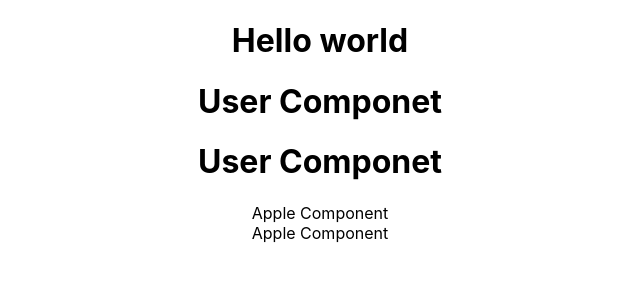
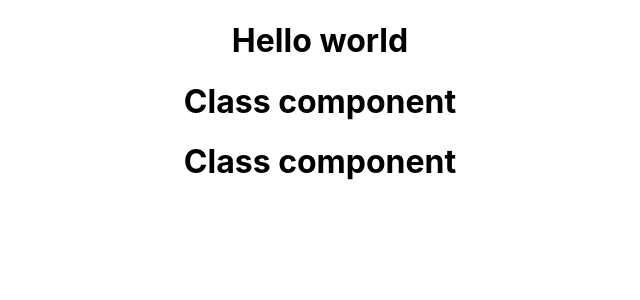
Before and after one commit to PritamMakwana/React-Js-Topics, a React (Create React App) app: page / in a window 1280 px wide. Shown: the top 300 px of the page, without its empty margins (320-960 px from the left). Built offline with nearby package versions, Linux system fonts and the light colour scheme.

Commit message:
class component demo

```diff
--- a/src/App.js
+++ b/src/App.js
@@ -2,21 +2,11 @@ import './App.css';
 import User from './User.js';
 
 function App() {
-
-  function Apple(){
-    return(
-      <div>Apple Component</div>
-    )
-  }
-
-
   return (
     <div className="App">
       <h1>Hello world</h1>
       <User/>
       <User></User>
-      <Apple/>
-      {Apple()}
     </div>
   );
 }
--- a/src/User.js
+++ b/src/User.js
@@ -1,8 +1,9 @@
-function User(){
-    return(
-        <div>
-            <h1>User Componet</h1>
-        </div>
-    )
+import React,{Component} from "react";
+
+export default class User extends Component{
+    render(){
+        return(
+            <h1>Class component</h1>
+        )
+    }
 }
-export default User;
```
